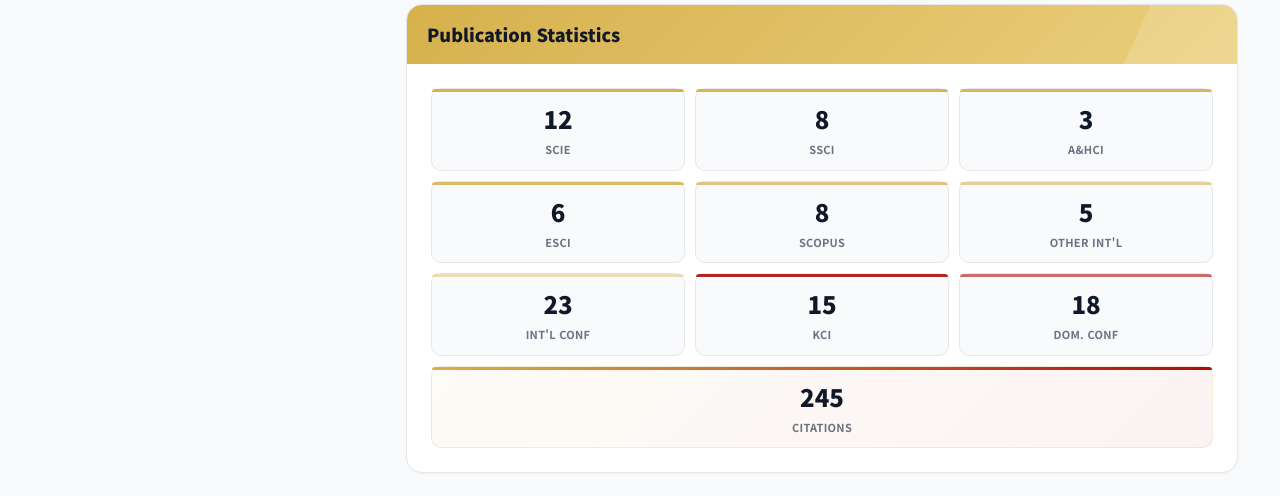
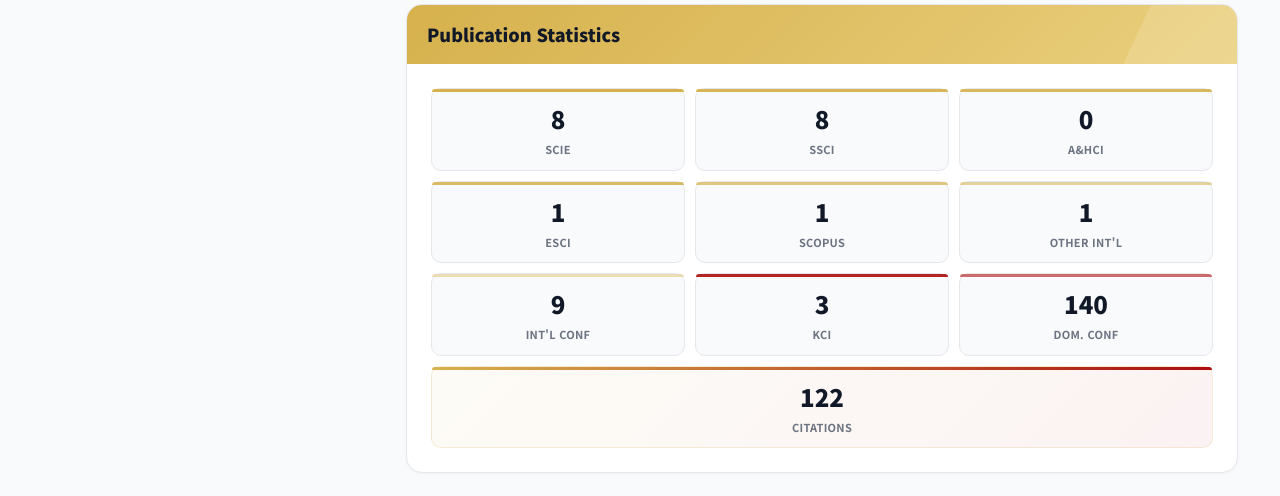
Before and after one commit to FinDS-Lab/site, a Jekyll site: the page built from members-director.html, in a window 1280 px wide and 900 px high, scrolled down 3315 px. Shown: the part 159-655 px from the top of the window. Built offline with Jekyll 4.4.1, drawn with Linux system fonts in a browser that asks for light colours; nearby versions of some CDN libraries.

Commit message:
Update members-director.html

```diff
--- a/members-director.html
+++ b/members-director.html
@@ -1092,7 +1092,7 @@ function generateDiamondNetwork() {
         <div class="card-body">
           <div class="pub-stats">
             <div class="pub-stat journal-scie">
-              <div class="pub-stat-number">12</div>
+              <div class="pub-stat-number">8</div>
               <div class="pub-stat-label">SCIE</div>
             </div>
             <div class="pub-stat journal-ssci">
@@ -1100,35 +1100,35 @@ function generateDiamondNetwork() {
               <div class="pub-stat-label">SSCI</div>
             </div>
             <div class="pub-stat journal-ahci">
+              <div class="pub-stat-number">0</div>
+              <div class="pub-stat-label">A&HCI</div>
+            </div>
+            <div class="pub-stat journal-esci">
+              <div class="pub-stat-number">1</div>
+              <div class="pub-stat-label">ESCI</div>
+            </div>
+            <div class="pub-stat journal-scopus">
+              <div class="pub-stat-number">1</div>
+              <div class="pub-stat-label">Scopus</div>
+            </div>
+            <div class="pub-stat journal-other">
+              <div class="pub-stat-number">1</div>
+              <div class="pub-stat-label">Other Int'l</div>
+            </div>
+            <div class="pub-stat conf-intl">
+              <div class="pub-stat-number">9</div>
+              <div class="pub-stat-label">Int'l Conf</div>
+            </div>
+            <div class="pub-stat journal-kci">
               <div class="pub-stat-number">3</div>
-              <div class="pub-stat-label">A&HCI</div>
-            </div>
-            <div class="pub-stat journal-esci">
-              <div class="pub-stat-number">6</div>
-              <div class="pub-stat-label">ESCI</div>
-            </div>
-            <div class="pub-stat journal-scopus">
-              <div class="pub-stat-number">8</div>
-              <div class="pub-stat-label">Scopus</div>
-            </div>
-            <div class="pub-stat journal-other">
-              <div class="pub-stat-number">5</div>
-              <div class="pub-stat-label">Other Int'l</div>
-            </div>
-            <div class="pub-stat conf-intl">
-              <div class="pub-stat-number">23</div>
-              <div class="pub-stat-label">Int'l Conf</div>
-            </div>
-            <div class="pub-stat journal-kci">
-              <div class="pub-stat-number">15</div>
               <div class="pub-stat-label">KCI</div>
             </div>
             <div class="pub-stat conf-domestic">
-              <div class="pub-stat-number">18</div>
+              <div class="pub-stat-number">140</div>
               <div class="pub-stat-label">Dom. Conf</div>
             </div>
             <div class="pub-stat citation">
-              <div class="pub-stat-number">245</div>
+              <div class="pub-stat-number">122</div>
               <div class="pub-stat-label">Citations</div>
             </div>
           </div>
```
